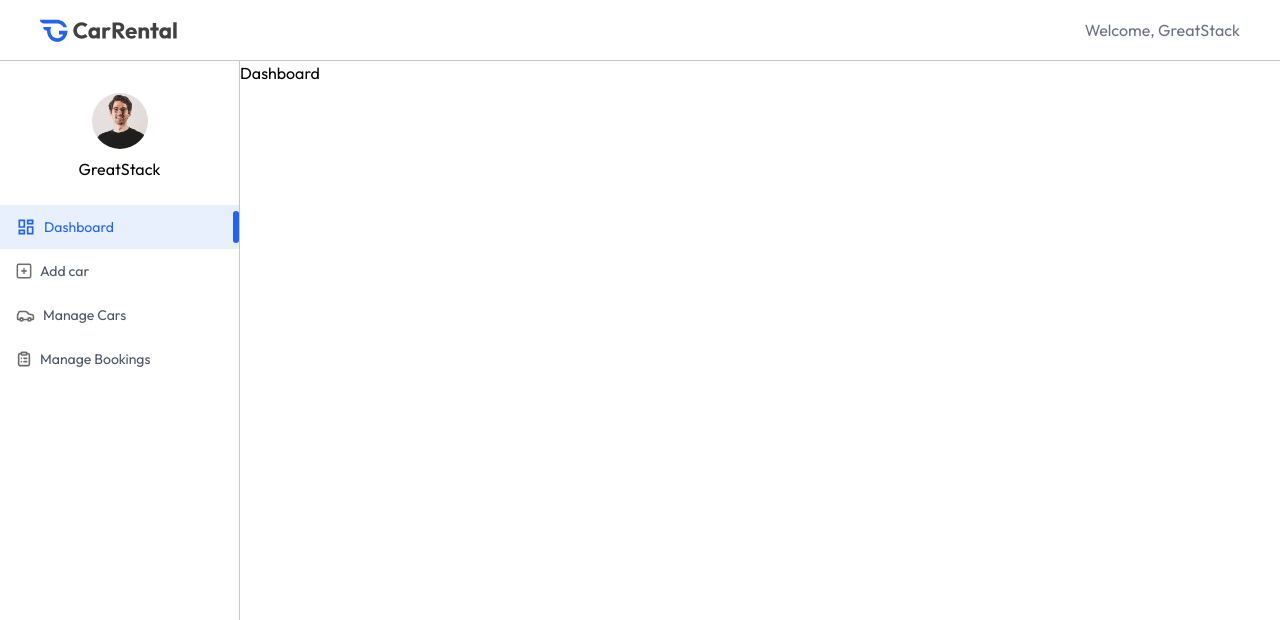
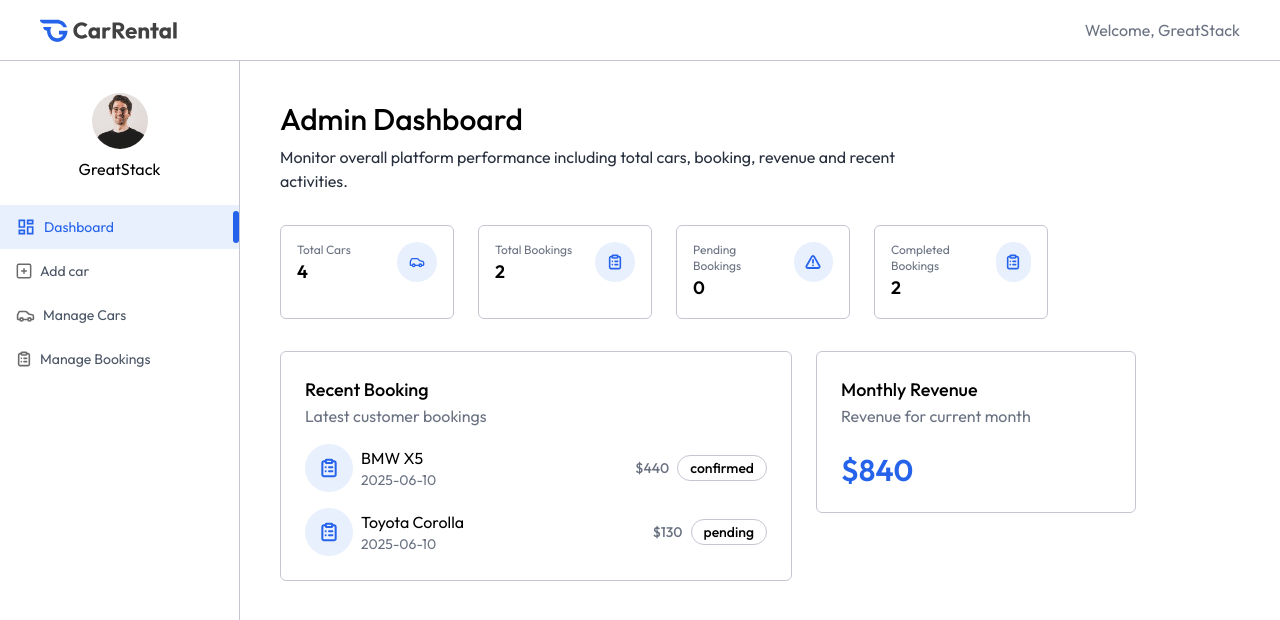
Before and after one commit to bharat-code99/car-rental, a React (Vite) app in the folder frontend/: page /owner in a window 1280 px wide. Shown: the top 620 px of the page. Built offline with nearby package versions, Linux system fonts and the light colour scheme.

Commit message:
Completed Owner Dashboard Page

```diff
--- a/frontend/src/App.tsx
+++ b/frontend/src/App.tsx
@@ -1,16 +1,18 @@
-import { useState } from "react";
+import { Suspense, lazy, useState } from "react";
 import Navbar from "./components/Navbar";
 import { Route, Routes, useLocation } from "react-router";
-import Home from "./pages/Home";
-import CarDetails from "./pages/CarDetails";
-import Cars from "./pages/Cars";
-import MyBookings from "./pages/MyBookings";
 import Footer from "./components/Footer";
-import Layout from "./pages/owner/Layout";
-import Dashboard from "./pages/owner/Dashboard";
-import ManageCars from "./pages/owner/ManageCars";
-import ManageBookings from "./pages/owner/ManageBookings";
-import AddCar from "./pages/owner/AddCar";
+import Loader from "./components/Loader";
+
+const Home = lazy(() => import("./pages/Home"));
+const CarDetails = lazy(() => import("./pages/CarDetails"));
+const Cars = lazy(() => import("./pages/Cars"));
+const MyBookings = lazy(() => import("./pages/MyBookings"));
+const Layout = lazy(() => import("./pages/owner/Layout"));
+const Dashboard = lazy(() => import("./pages/owner/Dashboard"));
+const ManageCars = lazy(() => import("./pages/owner/ManageCars"));
+const ManageBookings = lazy(() => import("./pages/owner/ManageBookings"));
+const AddCar = lazy(() => import("./pages/owner/AddCar"));
 
 export default function App() {
   const [_, setShowLogin] = useState(false);
@@ -20,6 +22,7 @@
     <>
       {!isOwnerPath && <Navbar setShowLogin={setShowLogin} />}
 
+      <Suspense fallback={<Loader />}>
         <Routes>
           <Route path="/" element={<Home />} />
           <Route path="/car-details/:id" element={<CarDetails />} />
@@ -32,6 +35,7 @@
             <Route path="manage-bookings" element={<ManageBookings />} />
           </Route>
         </Routes>
+      </Suspense>
 
       {!isOwnerPath && <Footer />}
     </>
--- a/frontend/src/pages/owner/Dashboard.tsx
+++ b/frontend/src/pages/owner/Dashboard.tsx
@@ -1,3 +1,96 @@
+import { useEffect, useState } from "react";
+import { assets, dummyDashboardData } from "../../assets/assets";
+import Title from "../../components/owner/Title";
+
 export default function Dashboard() {
-  return <h1>Dashboard</h1>;
+  const CURRENCY = import.meta.env.VITE_CURRENCY
+
+  const [data, setData] = useState<any>({
+    totalCars: 0,
+    totalBookings: 0,
+    pendingBookings: 0,
+    completedBookings: 0,
+    recentBookings: [],
+    monthlyRevenue: 0,
+  });
+
+  const dashboardCard = [
+    { title: "Total Cars", value: data.totalCars, icon: assets.carIconColored },
+    {
+      title: "Total Bookings",
+      value: data.totalBookings,
+      icon: assets.listIconColored,
+    },
+    {
+      title: "Pending Bookings",
+      value: data.pendingBookings,
+      icon: assets.cautionIconColored,
+    },
+    {
+      title: "Completed Bookings",
+      value: data.completedBookings,
+      icon: assets.listIconColored,
+    },
+  ];
+
+  useEffect(() => {
+    setData(dummyDashboardData);
+  }, []);
+
+  return (
+    <div className="px-4 pt-10 md:px-10 flex-1">
+      <Title
+        title="Admin Dashboard"
+        subtitle="Monitor overall platform performance including total cars, booking, revenue and recent activities."
+      />
+
+      {/* Dashboard Cards */}
+      <div className="grid grid-cols-2 md:grid-cols-3 lg:grid-cols-4 gap-6 my-8 max-w-3xl">
+        {dashboardCard.map((card, index) => (
+          <div key={index} className="flex gap-2 items-start justify-between p-4 rounded-md border border-borderColor">
+            <div>
+              <h1 className="text-xs text-gray-500">{card.title}</h1>
+              <p className="text-lg font-semibold">{card.value}</p>
+            </div>
+            <div className="flex justify-center items-center w-10 h-10 rounded-full bg-primary/10">
+              <img src={card.icon} alt={`${card.title} icon`} className="w-4 h-4" />
+            </div>
+          </div>
+        ))}
+      </div>
+
+      <div className="flex flex-wrap items-start gap-6 mb-8 w-full">
+        {/* Recent Bookings */}
+        <div className="p-4 md:p-6 border border-borderColor rounded-md max-w-lg w-full">
+          <h1 className="text-lg font-medium">Recent Booking</h1>
+          <p className="text-gray-500">Latest customer bookings</p>
+          {data.recentBookings.map((booking: any, index: number) => (
+            <div key={index} className="flex items-center justify-between mt-4">
+              <div className="flex items-center gap-2">
+                <div className="hidden md:flex items-center justify-center w-12 h-12 rounded-full bg-primary/10">
+                  <img src={assets.listIconColored} className="h-5 w-5" />
+                </div>
+                <div>
+                  <p>{booking.car.brand} {booking.car.model}</p>
+                  <p className="text-sm text-gray-500">{booking.createdAt.split('T')[0]}</p>
+                </div>
+              </div>
+              <div className="flex items-center gap-2 font-medium">
+                <p className="text-sm text-gray-500">{CURRENCY}{booking.price}</p>
+                <p className="px-3 py-0.5 border border-borderColor rounded-full text-sm">{booking.status}</p>
+              </div>
+            </div>
+          ))}
+        </div>
+
+        {/* Monthly Revenue */}
+        <div className="p-4 md:p-6 mb-6 border border-borderColor rounded-md w-full md:max-w-xs">
+          <h1 className="text-lg font-medium">Monthly Revenue</h1>
+          <p className="text-gray-500">Revenue for current month</p>
+          <p className="text-3xl mt-6 font-semibold text-primary">{CURRENCY}{data.monthlyRevenue}</p>
+        </div>
+      </div>
+
+    </div>
+  );
 }
```
Lines whose indentation alone changed are shown as unchanged.
